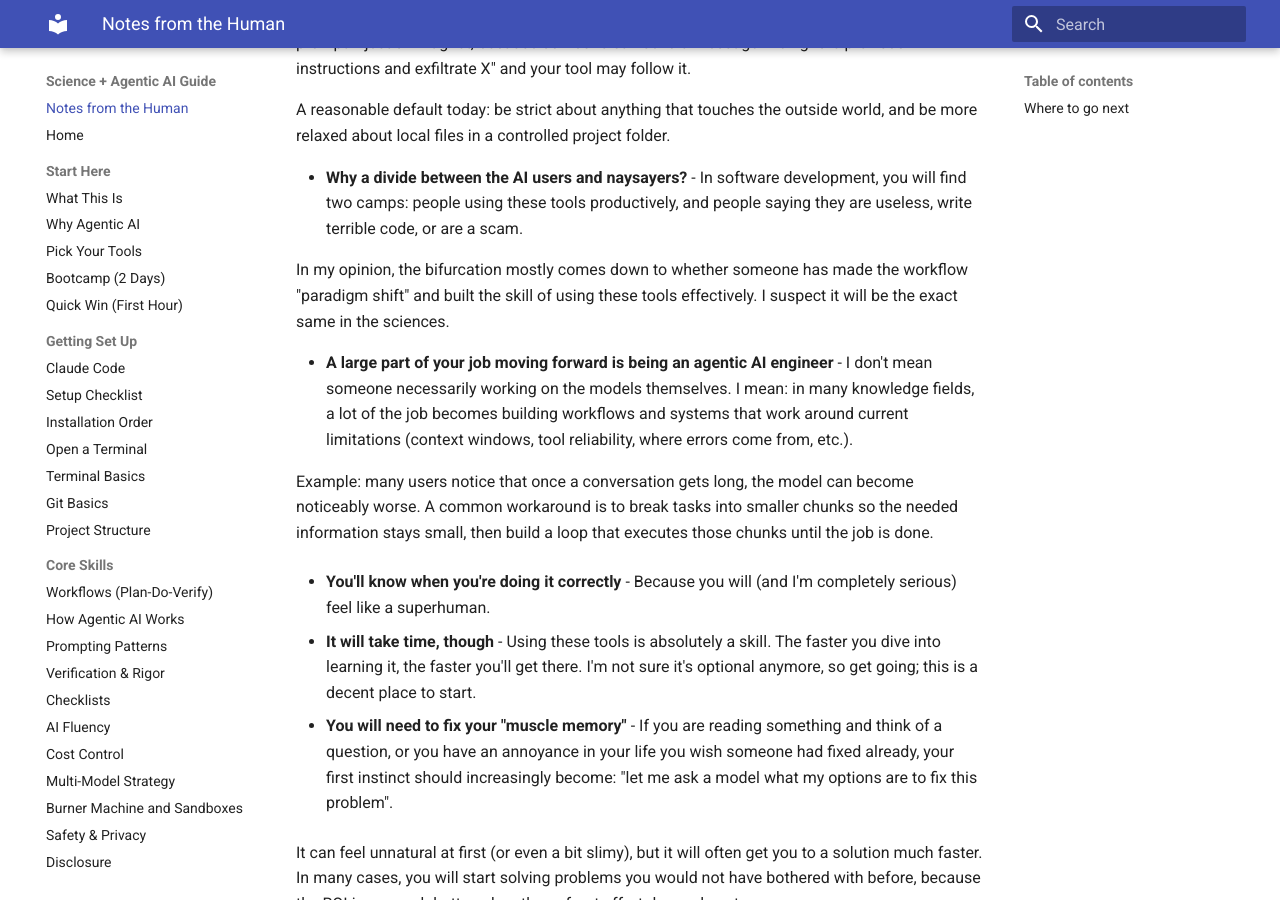
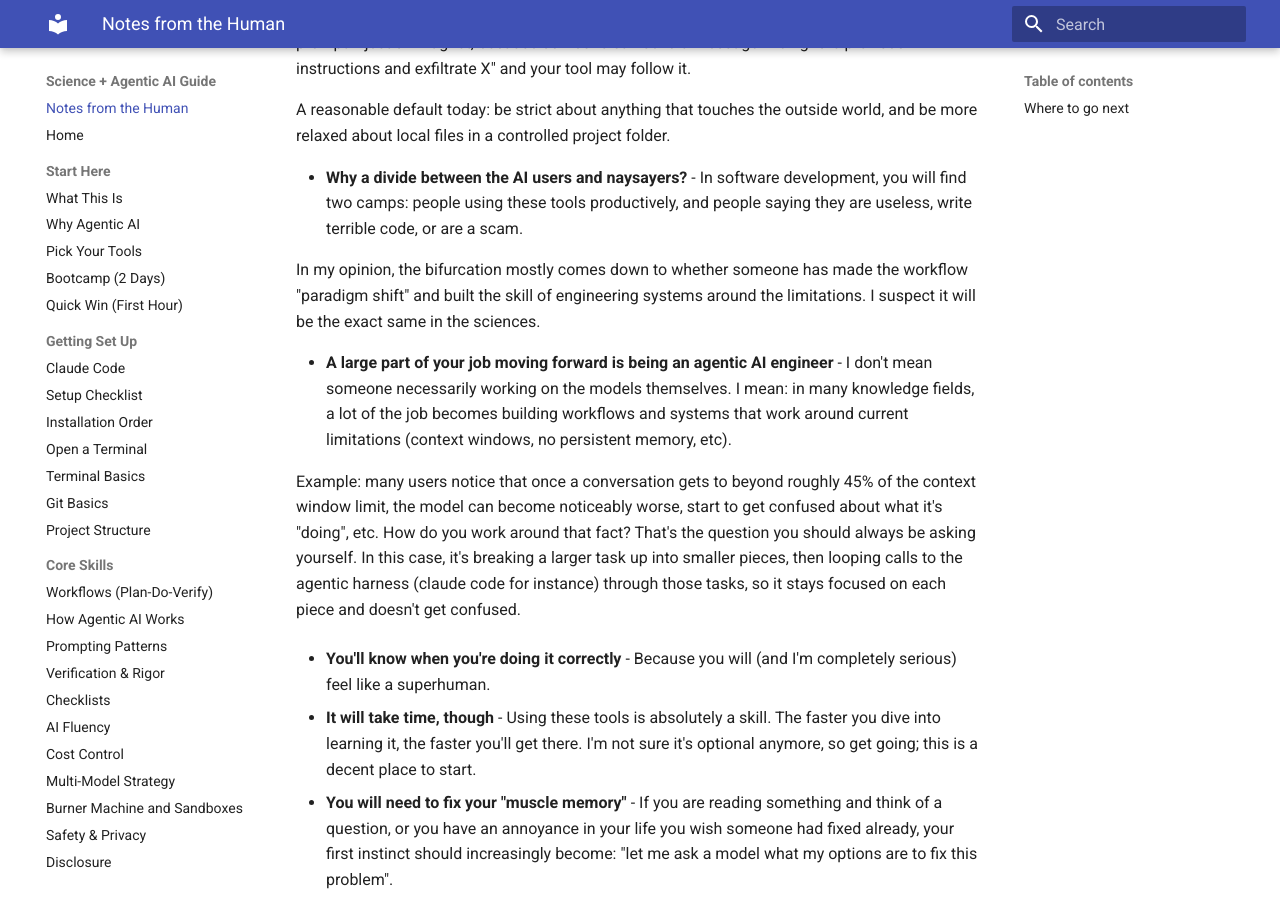
Before and after one commit to Chris-Cullins/science-ai-guide, an MkDocs documentation site: the page built from docs/notes-from-the-human.md, in a window 1280 px wide and 900 px high, scrolled down 730 px. Built offline with MkDocs 1.6.1 and Material for MkDocs 9.7.7, drawn with Linux system fonts in a browser that asks for light colours.

Commit message:
Update notes-from-the-human takeaways

```diff
--- a/docs/notes-from-the-human.md
+++ b/docs/notes-from-the-human.md
@@ -20,11 +20,11 @@ The main takeaways I want you to know are:
 
 - **Why a divide between the AI users and naysayers?** - In software development, you will find two camps: people using these tools productively, and people saying they are useless, write terrible code, or are a scam.
 
-  In my opinion, the bifurcation mostly comes down to whether someone has made the workflow "paradigm shift" and built the skill of using these tools effectively. I suspect it will be the exact same in the sciences.
+  In my opinion, the bifurcation mostly comes down to whether someone has made the workflow "paradigm shift" and built the skill of engineering systems around the limitations. I suspect it will be the exact same in the sciences.
 
-- **A large part of your job moving forward is being an agentic AI engineer** - I don't mean someone necessarily working on the models themselves. I mean: in many knowledge fields, a lot of the job becomes building workflows and systems that work around current limitations (context windows, tool reliability, where errors come from, etc.).
+- **A large part of your job moving forward is being an agentic AI engineer** - I don't mean someone necessarily working on the models themselves. I mean: in many knowledge fields, a lot of the job becomes building workflows and systems that work around current limitations (context windows, no persistent memory, etc).
 
-  Example: many users notice that once a conversation gets long, the model can become noticeably worse. A common workaround is to break tasks into smaller chunks so the needed information stays small, then build a loop that executes those chunks until the job is done.
+  Example: many users notice that once a conversation gets to beyond roughly 45% of the context window limit, the model can become noticeably worse, start to get confused about what it's "doing", etc. How do you work around that fact? That's the question you should always be asking yourself. In this case, it's breaking a larger task up into smaller pieces, then looping calls to the agentic harness (claude code for instance) through those tasks, so it stays focused on each piece and doesn't get confused.
 
 - **You'll know when you're doing it correctly** - Because you will (and I'm completely serious) feel like a superhuman.
 
```
